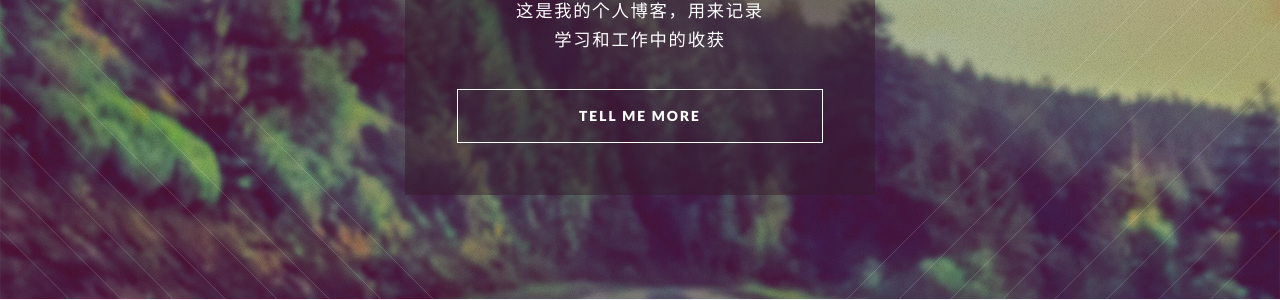
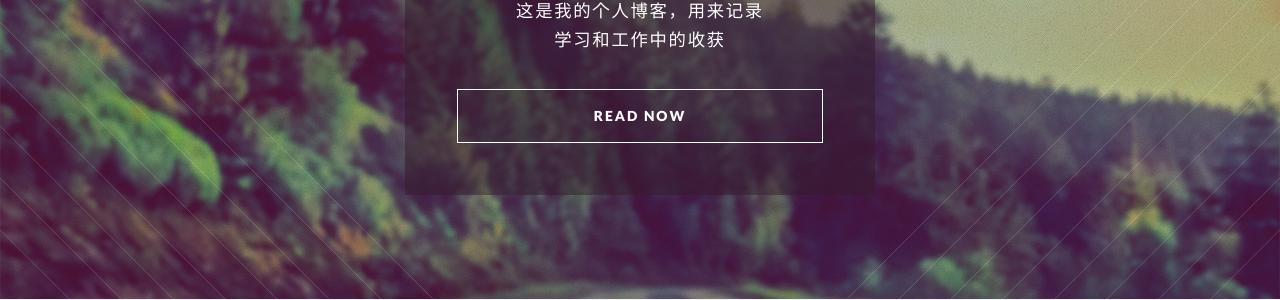
Before and after one commit to iosChenBoy/iosChenBoy.github.io, a Jekyll site: the page built from index.html, in a window 1280 px wide and 900 px high. Shown: the part 301-601 px from the top of the window. Built offline with Jekyll 4.4.1, drawn with Linux system fonts in a browser that asks for light colours.

Commit message:
Update banner.html

```diff
--- a/_includes/banner.html
+++ b/_includes/banner.html
@@ -19,7 +19,7 @@
         学习和工作中的收获</p>
         <footer>
             <ul class="buttons vertical">
-                <li><a href="#main" class="button fit scrolly">Tell Me More</a></li>
+                <li><a href="#main" class="button fit scrolly">READ NOW</a></li>
             </ul>
         </footer>
 
```
